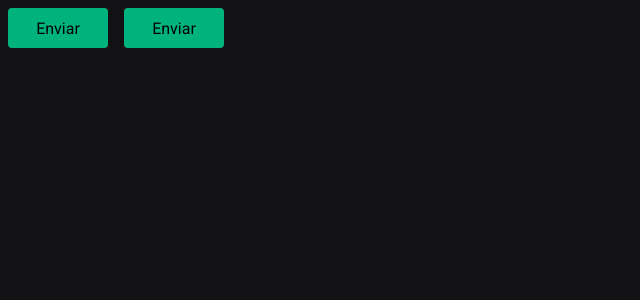
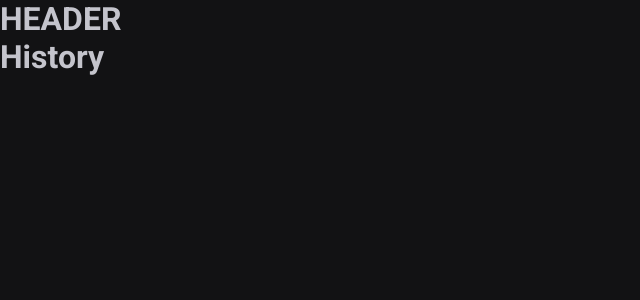
Before and after one commit to DouglasO-R/pomodoro, a React (Vite) app: page /history in a window 1280 px wide. Shown: the top 300 px of the page, without its empty margins (0-640 px from the left). Built offline with nearby package versions, Linux system fonts and the light colour scheme.

Commit message:
WIP: Add react-router

```diff
--- a/package.json
+++ b/package.json
@@ -12,6 +12,7 @@
   "dependencies": {
     "react": "^18.2.0",
     "react-dom": "^18.2.0",
+    "react-router-dom": "^6.4.2",
     "styled-components": "^5.3.5"
   },
   "devDependencies": {
--- a/src/App.tsx
+++ b/src/App.tsx
@@ -1,5 +1,6 @@
+import { BrowserRouter } from 'react-router-dom'
 import { ThemeProvider } from 'styled-components'
-import { Button } from './components/Button'
+import { Router } from './Router'
 import { GlobalStyle } from './styles/global'
 import { defaultTheme } from './styles/themes/default.'
 
@@ -7,8 +8,9 @@
   return (
     <ThemeProvider theme={defaultTheme}>
       <GlobalStyle />
-      <Button />
-      <Button variant="secondary" />
+      <BrowserRouter>
+        <Router />
+      </BrowserRouter>
     </ThemeProvider>
   )
 }
--- /dev/null
+++ b/src/Router.tsx
@@ -0,0 +1,15 @@
+import { Route, Routes } from 'react-router-dom'
+import { DefaultLayout } from './layouts/Default'
+import { History } from './pages/History'
+import { Home } from './pages/Home'
+
+export function Router() {
+  return (
+    <Routes>
+      <Route path="/" element={<DefaultLayout />}>
+        <Route path="/" element={<Home />} />
+        <Route path="/history" element={<History />} />
+      </Route>
+    </Routes>
+  )
+}
--- /dev/null
+++ b/src/components/Header/index.tsx
@@ -0,0 +1,7 @@
+export function Header() {
+  return (
+    <header>
+      <h1>HEADER</h1>
+    </header>
+  )
+}
--- /dev/null
+++ b/src/layouts/Default/index.tsx
@@ -0,0 +1,11 @@
+import { Outlet } from 'react-router-dom'
+import { Header } from '../../components/Header'
+
+export function DefaultLayout() {
+  return (
+    <div>
+      <Header />
+      <Outlet />
+    </div>
+  )
+}
--- /dev/null
+++ b/src/pages/History/index.tsx
@@ -0,0 +1,3 @@
+export function History() {
+  return <h1>History</h1>
+}
--- /dev/null
+++ b/src/pages/Home/index.tsx
@@ -0,0 +1,3 @@
+export function Home() {
+  return <h1>HOME</h1>
+}
```
Also changed, not shown: 1 other file (tests, documents, lock files or other folders).
